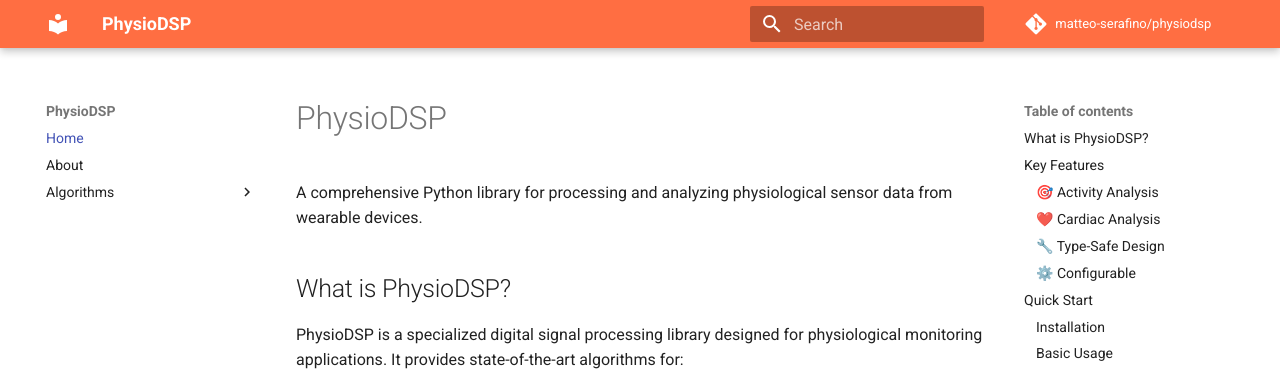
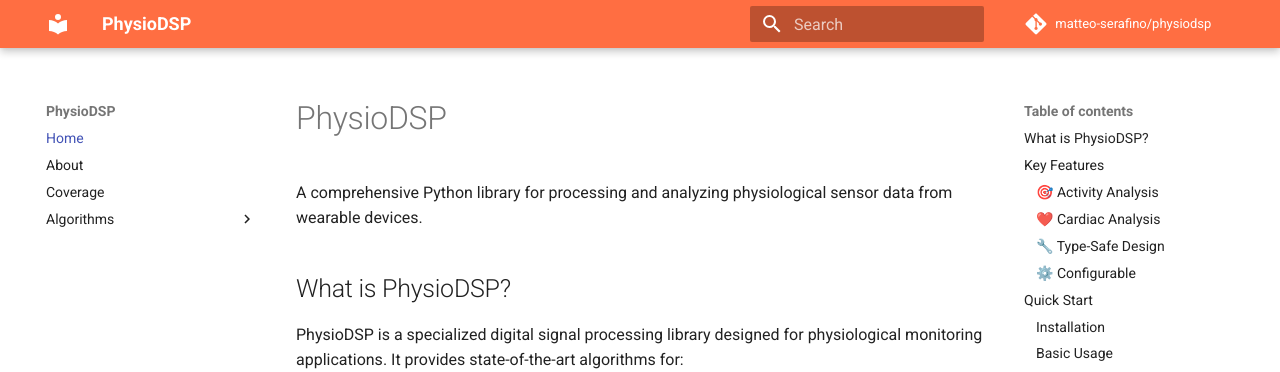
Before and after one commit to matteo-serafino/physiodsp, an MkDocs documentation site: the page built from docs/index.md, in a window 1280 px wide. Shown: the top 372 px of the page. Built offline with MkDocs 1.6.1 and Material for MkDocs 9.7.7, drawn with Linux system fonts in a browser that asks for light colours; comment, search, counter and statistics services are not loaded.

Commit message:
feat: publish coverage

```diff
--- a/mkdocs.yaml
+++ b/mkdocs.yaml
@@ -6,6 +6,7 @@
 nav:
   - Home: index.md
   - About: about.md
+  - Coverage: coverage.md
   - Algorithms:
       - Activity Algorithms:
           - ENMO: algorithms/enmo.md
@@ -31,6 +32,7 @@
 plugins:
   - search:
       lang: en
+  - coverage:
 extra:
   version: v0.1.0-beta
   social:
--- a/requirements.txt
+++ b/requirements.txt
@@ -4,3 +4,4 @@
 pydantic>=2.12.0
 mkdocs>=1.6.1
 mkdocs-material
+mkdocs-coverage
```
Also changed, not shown: docs/coverage.md (added, +3 -0 lines), 2 other files.
